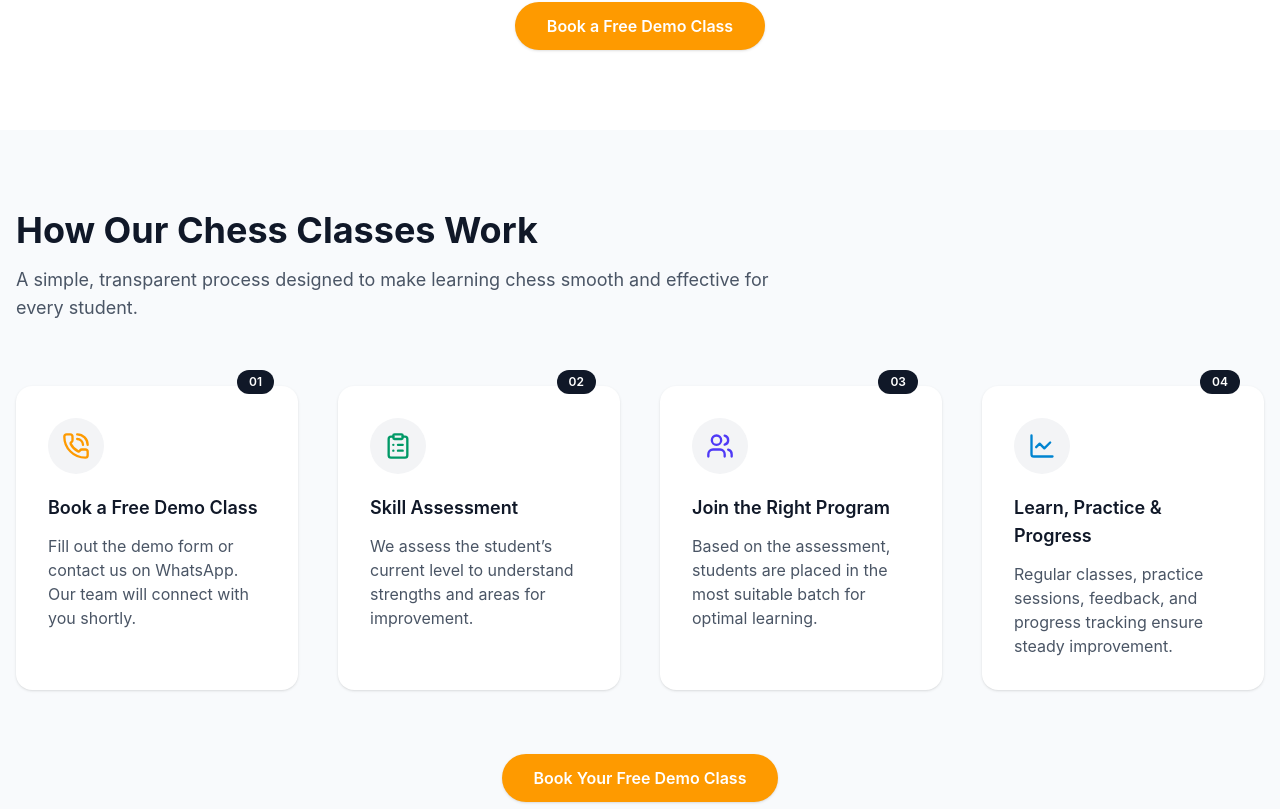
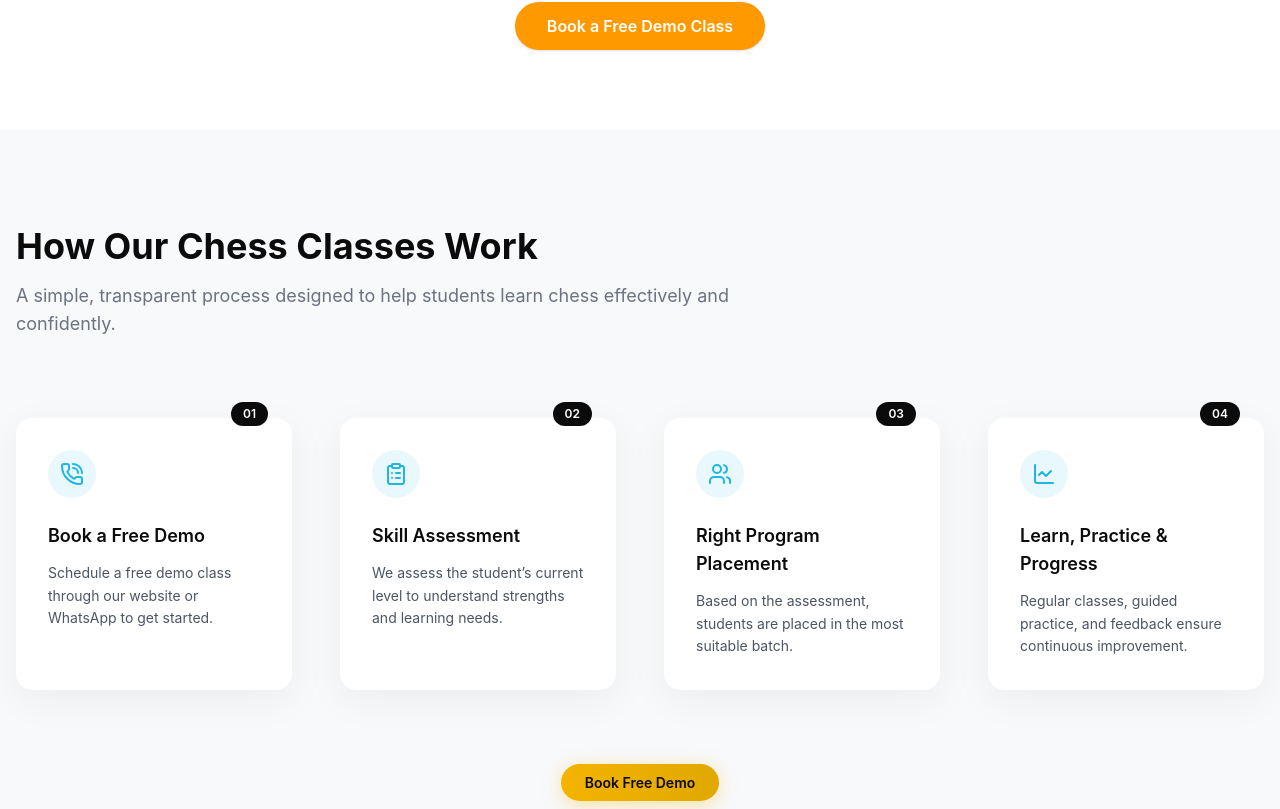
Before and after one commit to vivekmehto/nimzo-academy, a React (Vite) app: page / in a window 1280 px wide. Shown: the part 2771-3580 px from the top of the page. Built offline with nearby package versions, Linux system fonts and the light colour scheme.

Commit message:
Update: How classes work component

```diff
--- a/src/components/HowClassesWork.tsx
+++ b/src/components/HowClassesWork.tsx
@@ -16,72 +16,77 @@ type Step = {
 const steps: Step[] = [
   {
     step: "01",
-    icon: <PhoneCall className="h-7 w-7 text-amber-500" />,
-    title: "Book a Free Demo Class",
+    icon: <PhoneCall className="h-6 w-6 text-[#1FB6E0]" />,
+    title: "Book a Free Demo",
     description:
-      "Fill out the demo form or contact us on WhatsApp. Our team will connect with you shortly.",
+      "Schedule a free demo class through our website or WhatsApp to get started.",
   },
   {
     step: "02",
-    icon: <ClipboardList className="h-7 w-7 text-emerald-600" />,
+    icon: <ClipboardList className="h-6 w-6 text-[#1FB6E0]" />,
     title: "Skill Assessment",
     description:
-      "We assess the student’s current level to understand strengths and areas for improvement.",
+      "We assess the student’s current level to understand strengths and learning needs.",
   },
   {
     step: "03",
-    icon: <Users className="h-7 w-7 text-indigo-600" />,
-    title: "Join the Right Program",
+    icon: <Users className="h-6 w-6 text-[#1FB6E0]" />,
+    title: "Right Program Placement",
     description:
-      "Based on the assessment, students are placed in the most suitable batch for optimal learning.",
+      "Based on the assessment, students are placed in the most suitable batch.",
   },
   {
     step: "04",
-    icon: <LineChart className="h-7 w-7 text-sky-600" />,
+    icon: <LineChart className="h-6 w-6 text-[#1FB6E0]" />,
     title: "Learn, Practice & Progress",
     description:
-      "Regular classes, practice sessions, feedback, and progress tracking ensure steady improvement.",
+      "Regular classes, guided practice, and feedback ensure continuous improvement.",
   },
 ];
 
 const HowClassesWork: React.FC = () => {
   return (
-    <section className="bg-slate-50 py-20">
+    <section className="bg-[#F8F9FB] py-24 scroll-mt-20" id="how-it-works">
       <div className="mx-auto max-w-7xl px-4">
 
         {/* Heading */}
-        <div className="mb-16 max-w-3xl">
-          <h2 className="text-3xl font-bold text-gray-900 md:text-4xl">
+        <div className="mb-20 max-w-3xl">
+          <h2 className="text-3xl font-bold text-[#0B0B0B] md:text-4xl">
             How Our Chess Classes Work
           </h2>
-          <p className="mt-4 text-lg text-gray-600">
-            A simple, transparent process designed to make learning chess
-            smooth and effective for every student.
+          <p className="mt-4 text-lg text-[#6B7280]">
+            A simple, transparent process designed to help students learn chess
+            effectively and confidently.
           </p>
         </div>
 
         {/* Steps */}
-        <div className="grid gap-10 md:grid-cols-2 lg:grid-cols-4">
+        <div className="grid gap-12 md:grid-cols-2 lg:grid-cols-4">
           {steps.map((item, index) => (
             <div
               key={index}
-              className="relative rounded-2xl bg-white p-8 shadow-sm transition hover:shadow-md"
+              className="
+                relative rounded-2xl bg-white p-8
+                shadow-[0_10px_40px_rgba(0,0,0,0.05)]
+                transition-all duration-300
+                hover:-translate-y-1 hover:shadow-[0_20px_60px_rgba(0,0,0,0.08)]
+              "
             >
               {/* Step Number */}
-              <span className="absolute -top-4 right-6 rounded-full bg-gray-900 px-3 py-1 text-xs font-semibold text-white">
+              <span className="absolute -top-4 right-6 rounded-full bg-[#0B0B0B] px-3 py-1 text-xs font-semibold text-white">
                 {item.step}
               </span>
 
               {/* Icon */}
-              <div className="mb-5 flex h-14 w-14 items-center justify-center rounded-full bg-gray-100">
+              <div className="mb-6 flex h-12 w-12 items-center justify-center rounded-full bg-[#1FB6E0]/10">
                 {item.icon}
               </div>
 
               {/* Content */}
-              <h3 className="text-lg font-semibold text-gray-900">
+              <h3 className="text-lg font-semibold text-[#0B0B0B]">
                 {item.title}
               </h3>
-              <p className="mt-3 text-gray-600">
+              <p className="mt-3 text-sm leading-relaxed text-[#4B5563]">
                 {item.description}
               </p>
             </div>
@@ -89,14 +94,30 @@ const HowClassesWork: React.FC = () => {
         </div>
 
         {/* CTA */}
-        <div className="mt-16 text-center">
-          <a
-            href="#demo"
-            className="inline-block rounded-full bg-amber-500 px-8 py-3 text-base font-semibold text-white shadow hover:bg-amber-600 transition"
-          >
-            Book Your Free Demo Class
-          </a>
+        <div className="mt-20 text-center">
+         <a
+  href="#demo"
+  className="
+    rounded-full
+    bg-gradient-to-r from-[#F4B400] to-[#E0A800]
+    px-6 py-2.5 text-sm font-semibold
+    text-[#0B0B0B]
+    shadow-[0_4px_20px_rgba(244,180,0,0.35)]
+    transition-all duration-300
+    hover:-translate-y-0.5
+    hover:shadow-[0_6px_30px_rgba(244,180,0,0.5)]
+    focus-visible:outline-none
+    focus-visible:ring-2
+    focus-visible:ring-[#1FB6E0]
+    focus-visible:ring-offset-2
+    focus-visible:ring-offset-[#0B0B0B]
+  "
+>
+  Book Free Demo
+</a>
+
         </div>
+
       </div>
     </section>
   );
```
